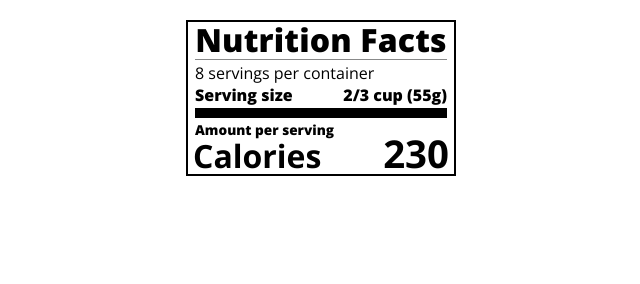
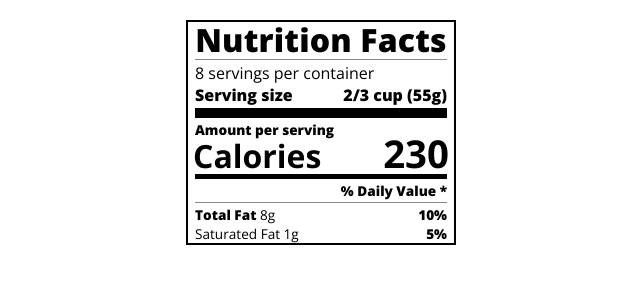
Before and after one commit to bp4924/nutrition-label, a plain HTML site: page index.html in a window 1280 px wide. Shown: the whole page, without its empty margins (319-959 px from the left). Drawn offline with nearby package versions, Linux system fonts and the light colour scheme.

Commit message:
add fats

```diff
--- a/index.html
+++ b/index.html
@@ -27,6 +27,15 @@
         <span>230</span>
       </div>
       <div class="divider medium"></div>
+      <div class="daily-value small-text">
+        <p class="bold right">% Daily Value *</p>
+        <div class="divider"></div>
+        <p>
+          <span> <span class="bold">Total Fat</span> 8g </span
+          ><span class="bold">10%</span>
+        </p>
+        <p class="indent">Saturated Fat 1g <span class="bold">5%</span></p>
+      </div>
     </div>
   </body>
 </html>
--- a/styles.css
+++ b/styles.css
@@ -48,6 +48,10 @@ p {
   border: 0;
 }
 
+.medium {
+  height: 5px;
+}
+
 .small-text {
   font-size: 0.85rem;
 }
@@ -73,3 +77,7 @@ p {
   font-size: 2em;
   font-weight: 700;
 }
+
+.right {
+  justify-content: flex-end;
+}
```
